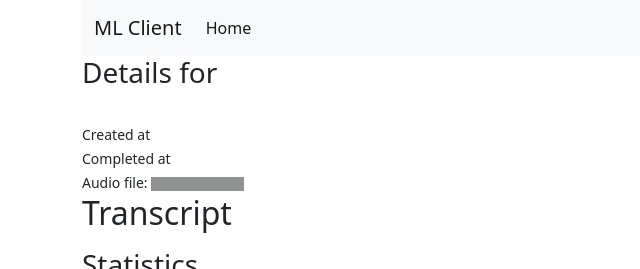
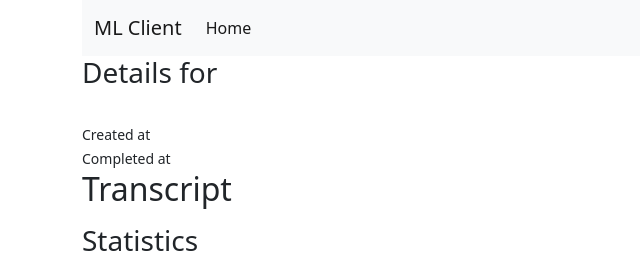
Before and after one commit to software-students-fall2022/containerized-app-exercise-team3, a Flask app: template web-app/templates/job.html in a window 1280 px wide. Shown: the top 269 px of the page, without its empty margins (0-640 px from the left). Run offline with Flask 2, Linux system fonts and the light colour scheme; the template is opened without the code that fills it, so the values that code supplies are empty; parts of the project's set-up code (start-up, migrations or seed data) failed here and were passed over.

Commit message:
Comment play audio file

```diff
--- a/web-app/templates/job.html
+++ b/web-app/templates/job.html
@@ -6,7 +6,7 @@
     <span class="badge bg-success">{{job.status}}</span><br>
     <small>Created at {{ job.creation_time }}</small><br>
     <small>Completed at {{ job.completion_time }}</small><br>
-    <small>Audio file: <span class="placeholder col-1"></span></small><br>
+    <!-- <small>Audio file: <span class="placeholder col-1"></span></small><br> -->
     <h2>Transcript</h2>
     <p>{{ job.transcript }}</p>
     <h3>Statistics</h3>
```
